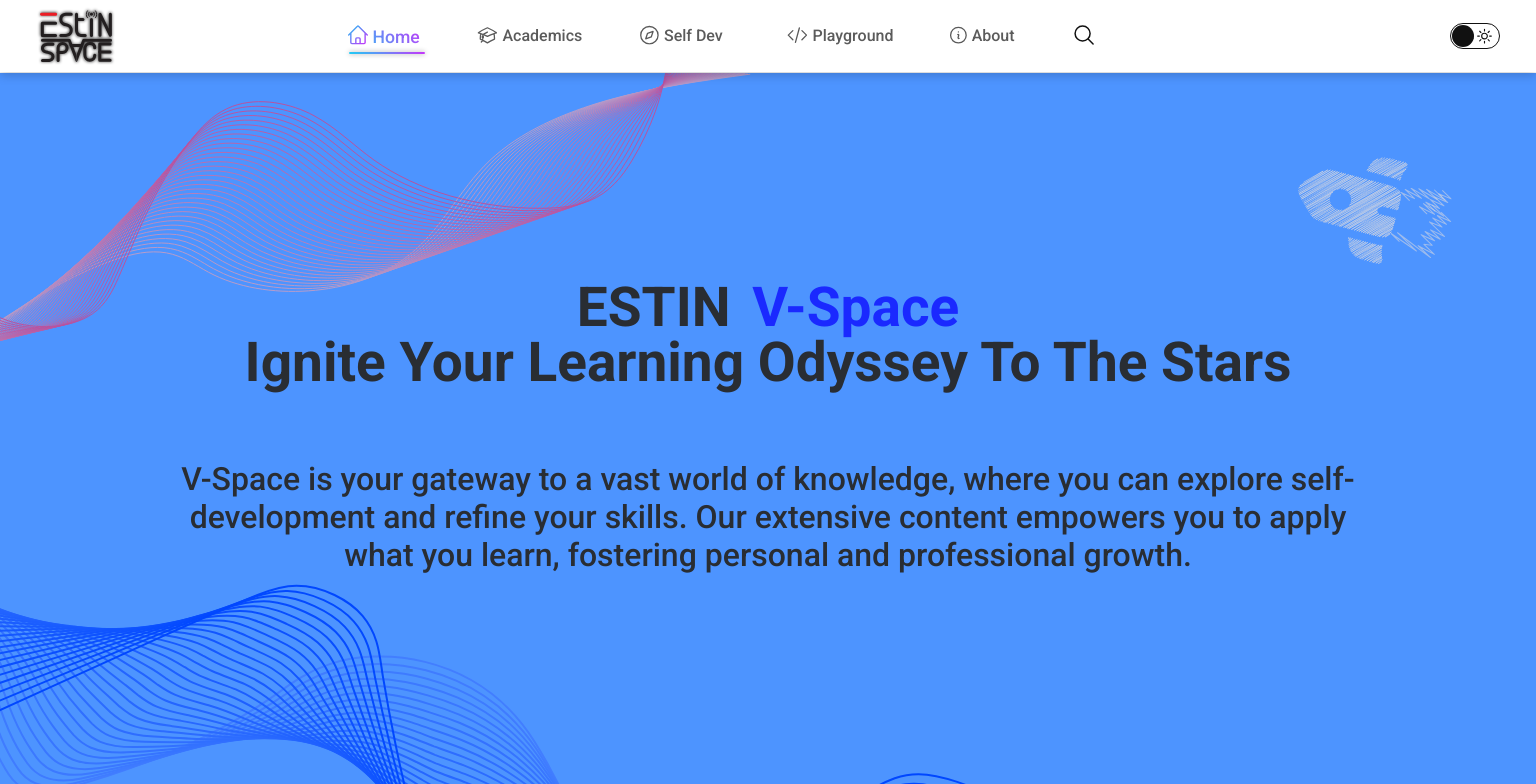
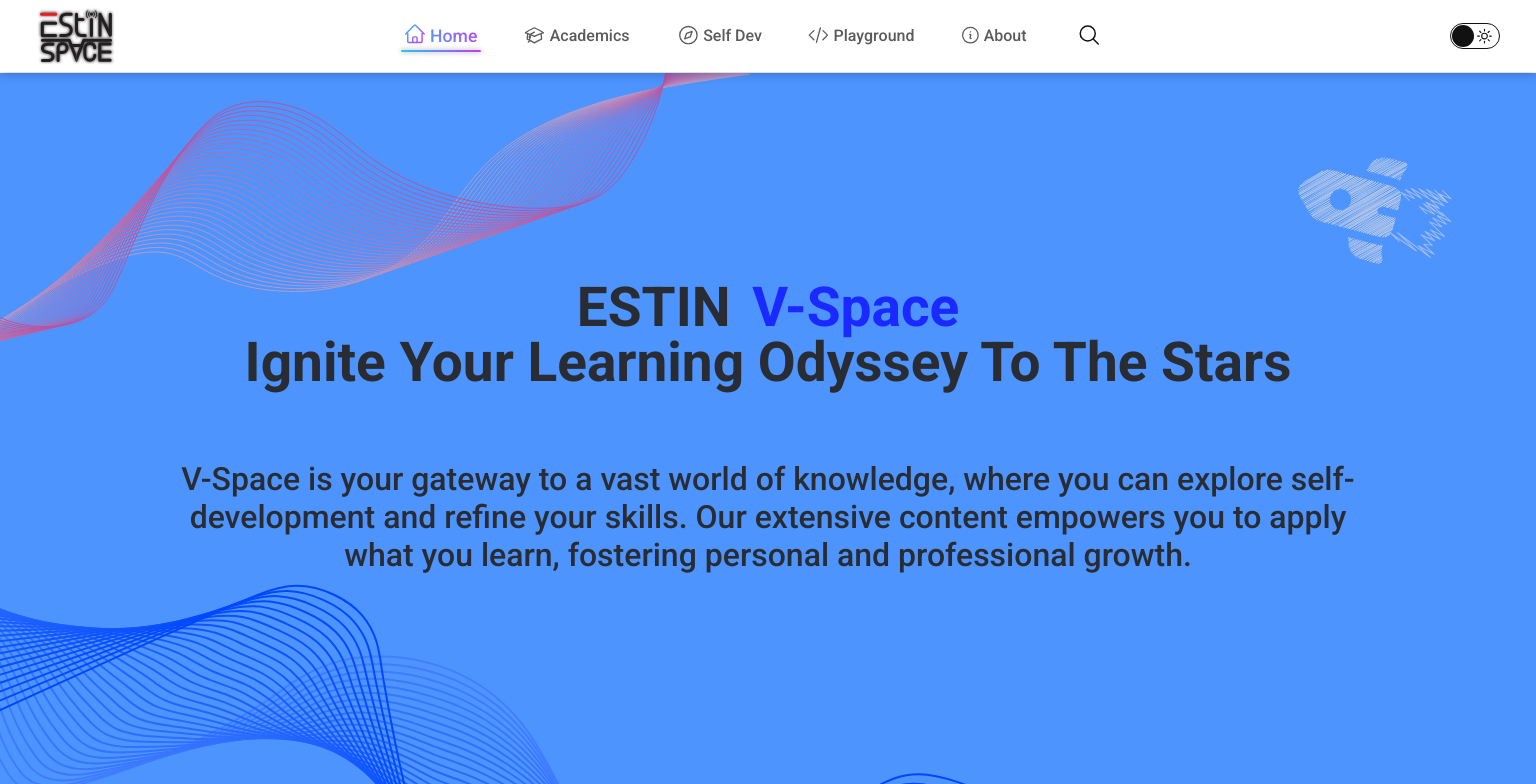
Before and after one commit to 0xA1M/EstinVspace, a Next.js app: page / in a window 1536 px wide. Shown: the top 784 px of the page. Built offline with nearby package versions, Linux system fonts and the light colour scheme.

Commit message:
fix navbar

```diff
--- a/src/app/components/Header/styles/navbar.module.css
+++ b/src/app/components/Header/styles/navbar.module.css
@@ -14,7 +14,7 @@
   position: relative;
   display: flex;
   align-items: center;
-  padding-left: 16%;
+  padding-left: 20.5%;
   gap: 3%;
   transition: all 0.35s ease-in-out;
 }
@@ -38,30 +38,30 @@
 
 .item0 {
   width: fit-content;
-  padding: 0.5rem 0.8rem;
+  padding: 0.5% 0.8%;
 }
 
 .item1 {
   width: fit-content;
-  padding: 0.5rem 0.8rem;
-  margin-right: -0.08rem;
+  padding: 0.5% 0.8%;
+  margin-right: -0.08%;
 }
 
 .item2 {
-  width: 8rem;
-  padding: 0.5rem 0.8rem;
-  margin-right: -1.5rem;
+  width: 12%;
+  padding: 0.5% 0.8%;
+  margin-right: -1.5%;
 }
 
 .item3 {
   width: fit-content;
-  padding: 0.5rem 0.8rem 0.5rem 1.3rem;
-  margin-right: -0.3rem;
+  padding: 0.5% 0.8% 0.5% 1.3%;
+  margin-right: -0.3%;
 }
 
 .item4 {
   width: fit-content;
-  padding: 0.5rem 0.8rem;
+  padding: 0.5% 0.8%;
 }
 
 .navItemLink {
@@ -99,38 +99,38 @@
 }
 
 .navItemHighlighter {
-  height: 0.125em;
+  height: 0.125rem;
   position: absolute;
-  bottom: -0rem;
-  border-radius: 0.625em;
+  bottom: 0rem;
+  border-radius: 0.625rem;
   background: linear-gradient(45deg, #1ecdf4, #ba06f9cf);
   transition: all 0.2s ease-in-out;
   box-shadow: 0px 0px 5px 0.2px #11111155;
 }
 
 .activeLink.item0 ~ .navItemHighlighter {
-  width: 4.8rem;
-  left: 17.5%;
+  width: 5.25rem;
+  left: 21.5%;
 }
 
 .activeLink.item1 ~ .navItemHighlighter {
-  width: 7.8rem;
-  left: 28%;
+  width: 8rem;
+  left: 31%;
 }
 
 .activeLink.item2 ~ .navItemHighlighter {
   width: 6.4rem;
-  left: 42%;
+  left: 38%;
 }
 
 .activeLink.item3 ~ .navItemHighlighter {
   width: 8rem;
-  left: 54.2%;
+  left: 50.2%;
 }
 
 .activeLink.item4 ~ .navItemHighlighter {
   width: 4.9rem;
-  left: 68.5%; /* 71.5% */
+  left: 62%;
 }
 
 .icon {
@@ -234,7 +234,7 @@
 }
 
 /* Responsive Design */
-@media only screen and (max-width: 1280px) {
+@media screen and (max-width: 1280px) {
   .burgerMenu {
     display: block;
     margin: 3%;
@@ -320,3 +320,58 @@
     transform: none;
   }
 }
+
+@media screen and (min-width: 1440px) {
+  .item2 {
+    width: 12%;
+    padding: 0.5% 1%;
+    margin-right: -3.2%;
+  }
+
+  .activeLink.item0 ~ .navItemHighlighter {
+    width: 5rem;
+    left: 21.4%;
+  }
+
+  .activeLink.item1 ~ .navItemHighlighter {
+    width: 7.6rem;
+    left: 30%;
+  }
+
+  .activeLink.item2 ~ .navItemHighlighter {
+    width: 6rem;
+    left: 41.7%;
+  }
+
+  .activeLink.item3 ~ .navItemHighlighter {
+    width: 7.5rem;
+    left: 51.58%;
+  }
+
+  .activeLink.item4 ~ .navItemHighlighter {
+    width: 4.75rem;
+    left: 63.1%;
+  }
+}
+
+@media screen and (min-width: 1600px) {
+  .activeLink.item1 ~ .navItemHighlighter {
+    width: 7.6rem;
+    left: 29.8%;
+  }
+
+  .activeLink.item2 ~ .navItemHighlighter {
+    width: 6rem;
+    left: 41%;
+  }
+
+  .activeLink.item3 ~ .navItemHighlighter {
+    width: 7.5rem;
+    left: 50.87%;
+  }
+
+  .activeLink.item4 ~ .navItemHighlighter {
+    width: 4.75rem;
+    left: 62%;
+  }
+}
```
